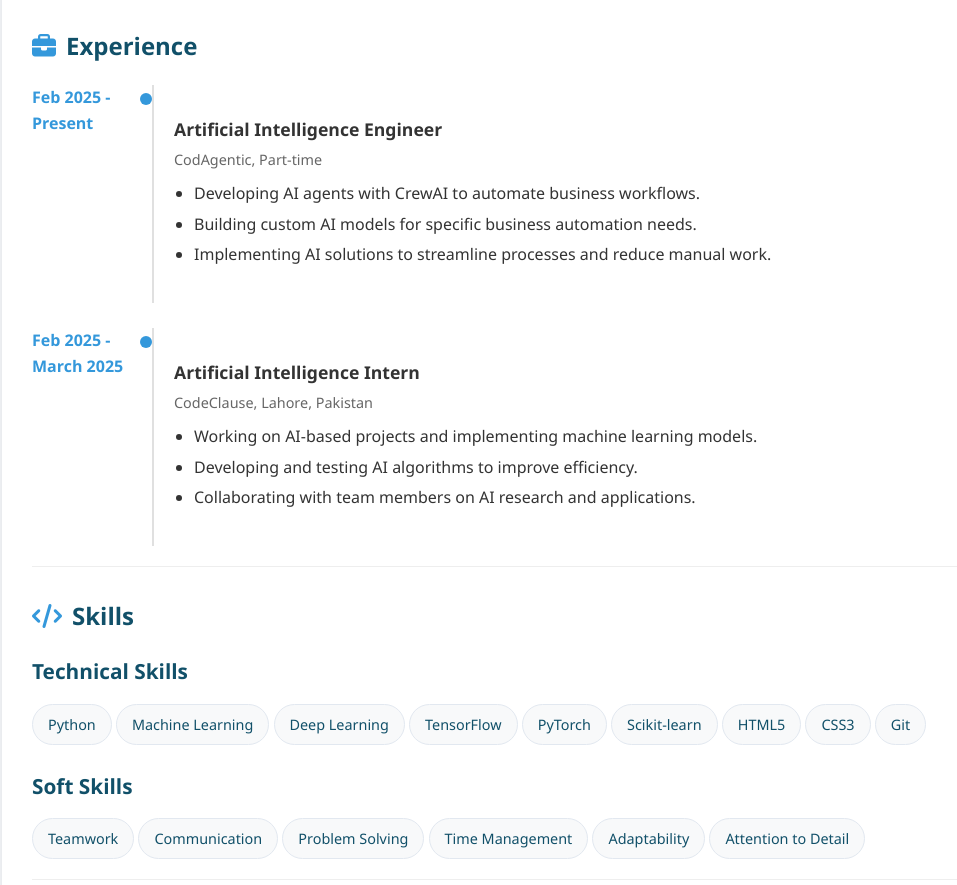
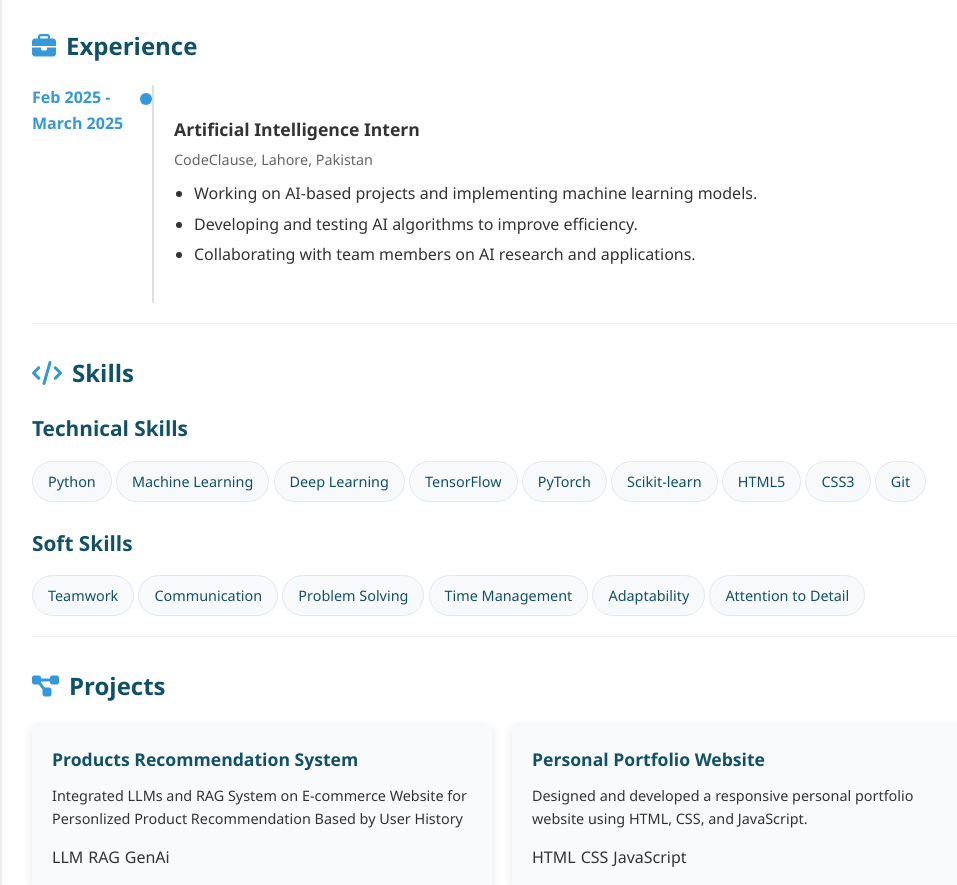
Before and after one commit to Atif1299/Muhammad-Atif-CV, a plain HTML site: page index.html in a window 1280 px wide. Shown: the part 844-1729 px from the top of the page, without its empty margins (138-1095 px from the left). Drawn offline with Linux system fonts and the light colour scheme.

```diff
--- a/index.html
+++ b/index.html
@@ -72,28 +72,6 @@
 
         <section class="experience-section">
           <h3><i class="fas fa-briefcase"></i> Experience</h3>
-
-          <div class="timeline-item">
-            <div class="date">Feb 2025 - Present</div>
-            <div class="content">
-              <h4>Artificial Intelligence Engineer</h4>
-              <h5>CodAgentic, Part-time</h5>
-              <ul>
-                <li>
-                  Developing AI agents with CrewAI to automate business
-                  workflows.
-                </li>
-                <li>
-                  Building custom AI models for specific business automation
-                  needs.
-                </li>
-                <li>
-                  Implementing AI solutions to streamline processes and reduce
-                  manual work.
-                </li>
-              </ul>
-            </div>
-          </div>
 
           <div class="timeline-item">
             <div class="date">Feb 2025 - March 2025</div>
```
